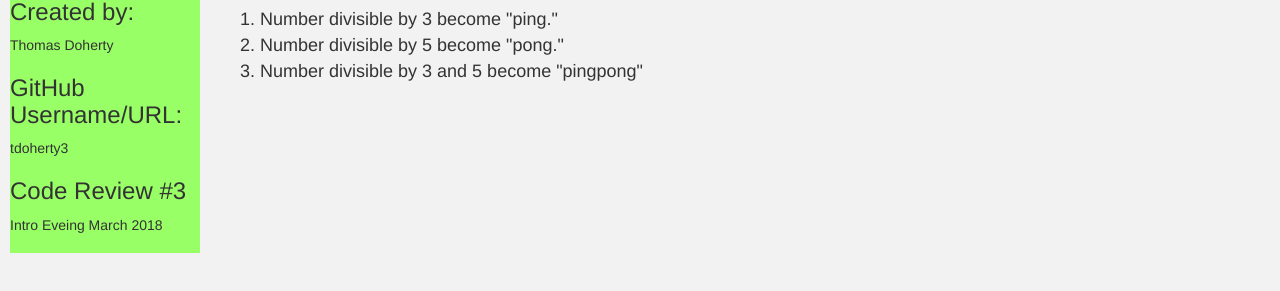
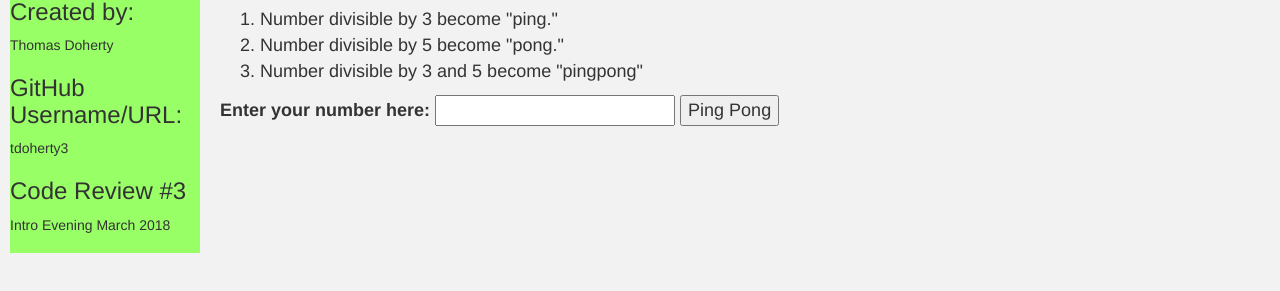
Before and after one commit to tdoherty3/ping-pong, a plain HTML site: page index.html in a window 1280 px wide. Shown: the part 375-666 px from the top of the page. Drawn offline with Linux system fonts and the light colour scheme.

Commit message:
Add submit button.

```diff
--- a/index.html
+++ b/index.html
@@ -11,11 +11,9 @@
 
   <body>
 
-
       <div class="jumbotron">
         <h1>Ping-Pong</h1>
       </div>
-
 
 <hr width="90%">
 
@@ -28,6 +26,13 @@
         <li>Number divisible by 5 become "pong."</li>
         <li>Number divisible by 3 and 5 become "pingpong"</li>
       </ol>
+
+      <form>
+        <label for="number">Enter your number here:</label>
+        <input type="text" id="number">
+        <button type="submit">Ping Pong</button>
+      </form>
+
     </div>
 
   <div class="sidebar">
@@ -37,8 +42,10 @@
       <h3>GitHub Username/URL:</h3>
         <p>tdoherty3</p>
       <h3>Code Review #3</h3>
-        <p>Intro Eveing March 2018</p>
+        <p>Intro Evening March 2018</p>
     </div>
+
+
 
   </body>
 </html>
```
